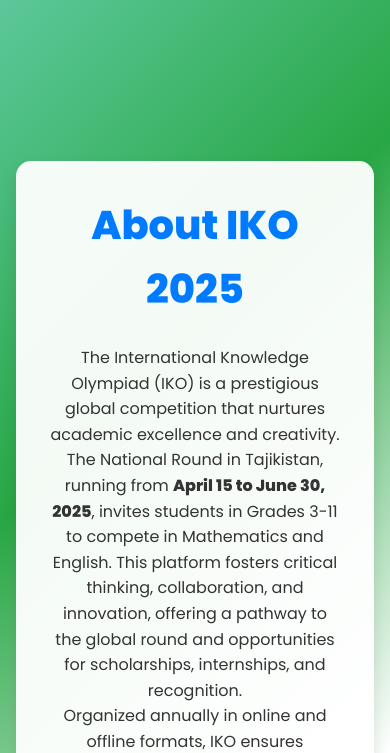
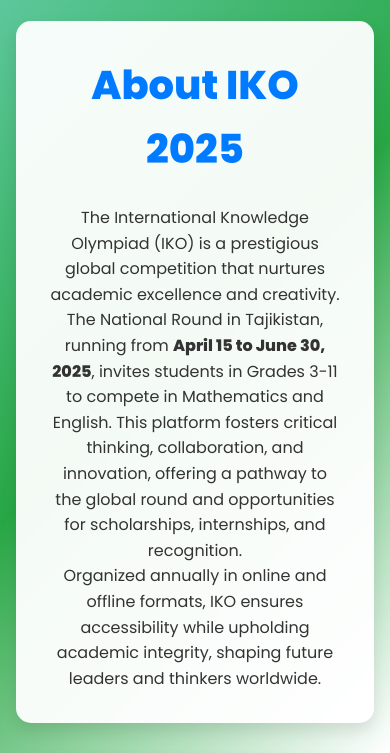
Before and after one commit to the-anushervon/IKO, a plain HTML site: page index.html in a window 390 px wide. Shown: the part 91-844 px from the top of the page. Drawn offline with Linux system fonts and the light colour scheme.

Commit message:
Add files via upload

```diff
--- a/styles.css
+++ b/styles.css
@@ -508,7 +508,7 @@
     }
     .hero {
         min-height: auto;
-        padding: 100px 20px 40px;
+        padding: 0px ;
     }
     .hero-overlay {
         position: static;
```
